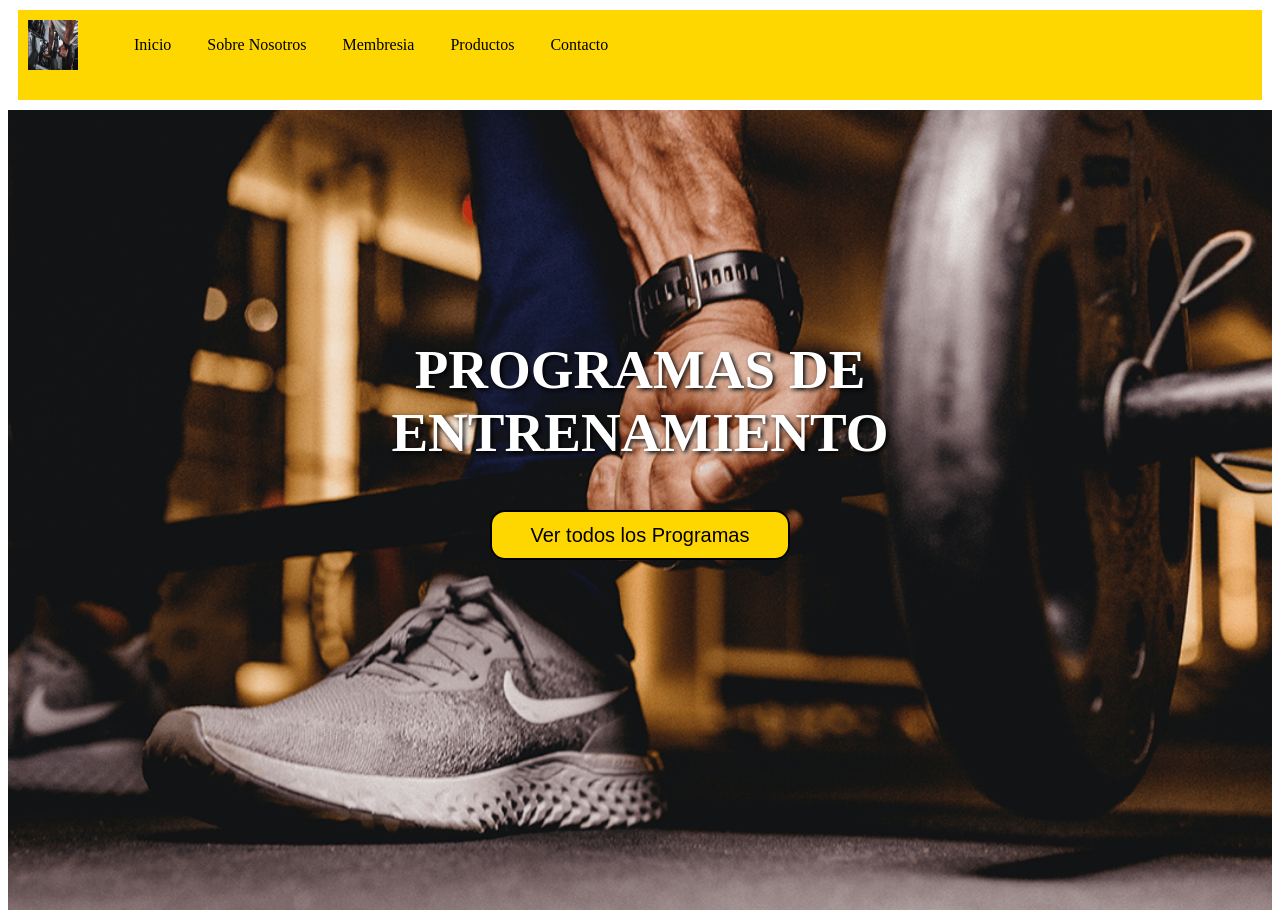
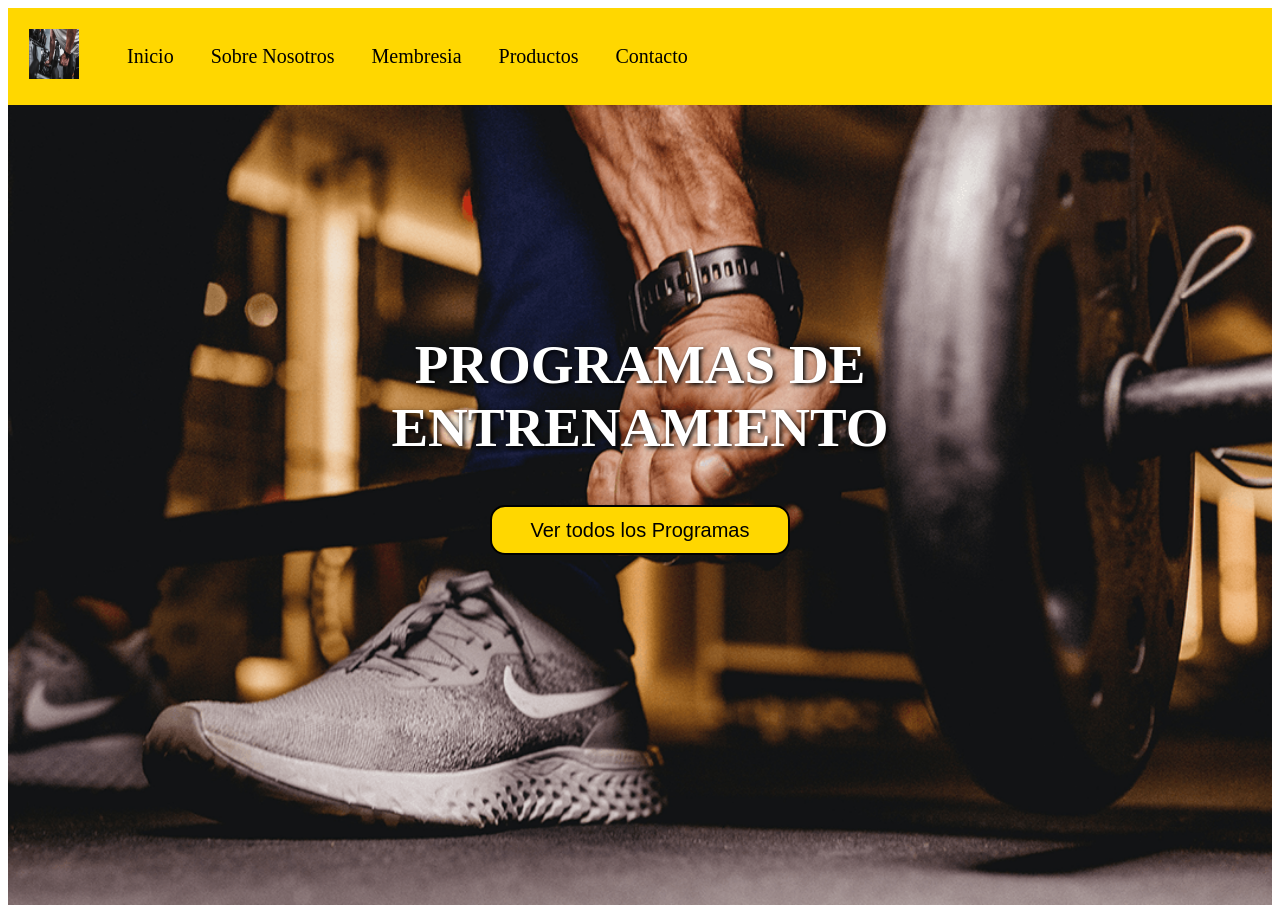
Before and after one commit to SantiagoMoreyra/Bestia-Fitness, a plain HTML site: page index.html in a window 1280 px wide. Shown: the top 913 px of the page. Drawn offline with Linux system fonts and the light colour scheme.

Commit message:
modificando navbar

```diff
--- a/Css/Estilos.css
+++ b/Css/Estilos.css
@@ -31,26 +31,28 @@ flex-wrap: wrap;
     background-color:red;
 }
 .header__logo{
-    display: inline;
+    display: flex;
+    justify-content: center;
     width: 50px;
     height: 50px;
+    margin: 16px;
 }
 .header__nav{
     display: flex;
     flex-wrap: wrap;
    background-color: gold;
-   margin: 10px;
-   padding: 10px;
+   padding: 5px;
 
 
 }
 .header__lista{
     display: inline;
     list-style: none;
-    padding: 10 16px;
+    padding:  16px;
 }
 
 .header__item{
+    font-size: 20px;
     display: inline;
     padding: 0 16px;
 
@@ -205,7 +207,8 @@ footer{
                          "indice mapa none";
 }
 .footer__indice ul li{
-    font-size: 16px;
+
+    font-size: 20px;
     grid-area: indice ;
     padding-bottom: 12px;
 
```
